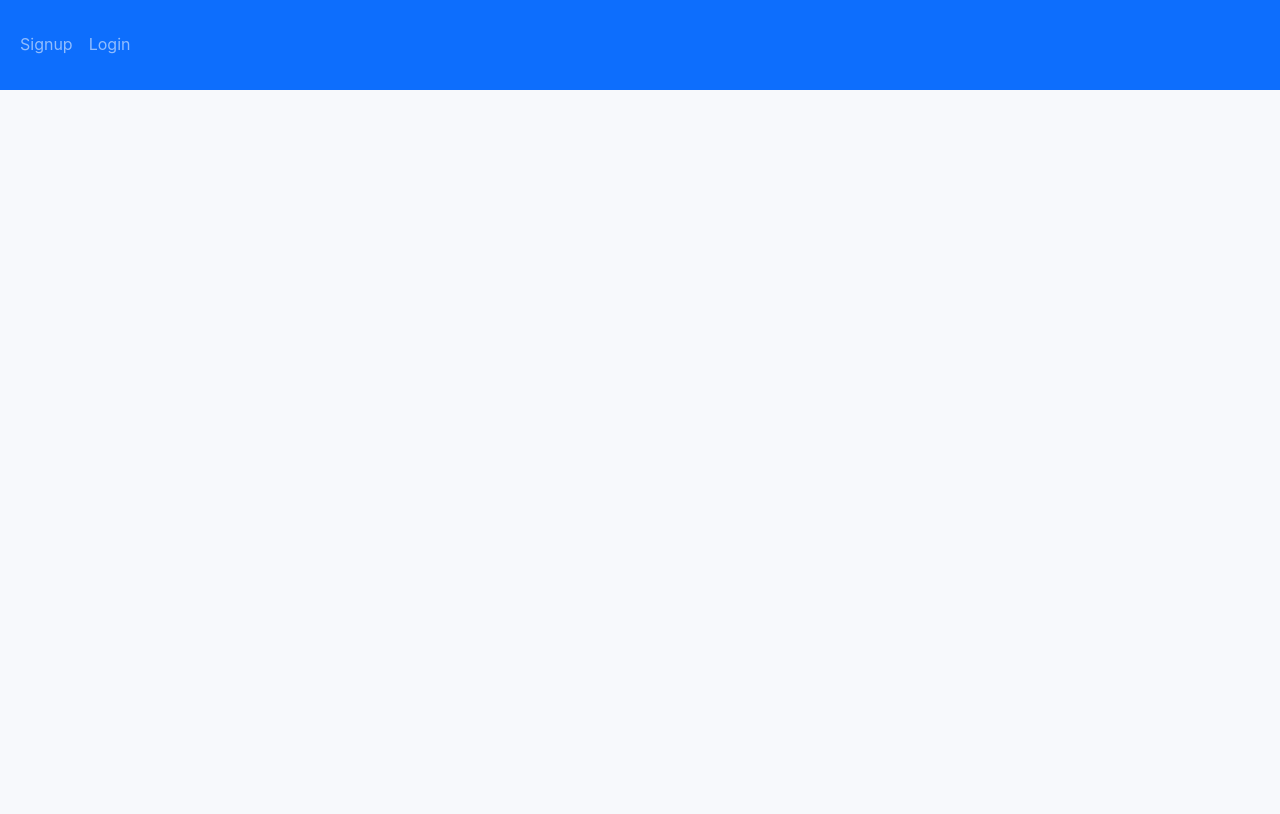
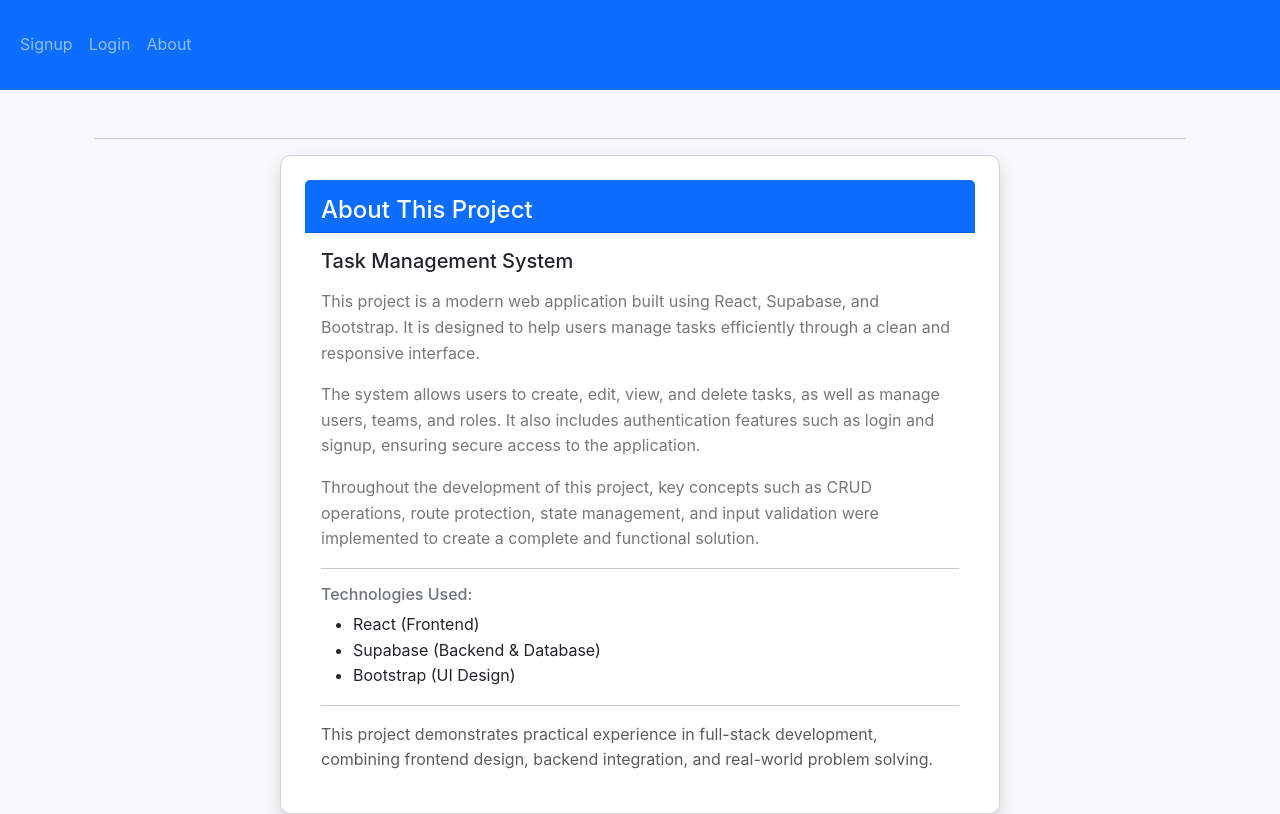
Before and after one commit to josephp20/vercelapp, a React (Create React App) app: page /about in a window 1280 px wide. Before the commit this address had no page. Built offline with nearby package versions, Linux system fonts and the light colour scheme.

Commit message:
adding about page

```diff
--- a/src/App.js
+++ b/src/App.js
@@ -17,6 +17,9 @@ import ViewUser from './user/ViewUser';
 
 import SignUser from './login/SignupUser';
 import LoginUser from './login/LoginUser';
+
+//about page
+import AboutPage from './pages/about';
 
 // Team
 import TeamForm from './team/TeamForm';
@@ -120,6 +123,10 @@ function App() {
                     <li className="nav-item">
                       <Link className="nav-link" to="/login">Login</Link>
                     </li>
+
+                    <li className="nav-item">
+                      <Link className="nav-link" to="/about">About</Link>
+                    </li>
                   </>
                 )}
 
@@ -155,6 +162,8 @@ function App() {
 
           <Route path="/signup" element={<SignUser />} />
           <Route path="/login" element={<LoginUser />} />
+          {/*about page*/}
+          <Route path="/about" element={<AboutPage />} />
 
           {/* PROTECTED ROUTES */}
 
--- /dev/null
+++ b/src/pages/about.js
@@ -0,0 +1,71 @@
+//import { useNavigate } from "react-router-dom";
+
+export default function AboutPage(){
+
+  //const navigate = useNavigate();
+
+  return (
+    <div className="container mt-4">
+
+      <hr />
+
+      <div className="row justify-content-center">
+
+        <div className="col-md-8">
+
+          <div className="card shadow">
+
+            <header className="card-header bg-primary text-white">
+              <h4 className="card-title mt-2 mb-0">
+                About This Project
+              </h4>
+            </header>
+
+            <div className="card-body">
+
+              <h5 className="mb-3">Task Management System</h5>
+
+              <p>
+                This project is a modern web application built using React, Supabase, and Bootstrap.
+                It is designed to help users manage tasks efficiently through a clean and responsive interface.
+              </p>
+
+              <p>
+                The system allows users to create, edit, view, and delete tasks, as well as manage users,
+                teams, and roles. It also includes authentication features such as login and signup,
+                ensuring secure access to the application.
+              </p>
+
+              <p>
+                Throughout the development of this project, key concepts such as CRUD operations,
+                route protection, state management, and input validation were implemented to create
+                a complete and functional solution.
+              </p>
+
+              <hr />
+
+              <h6 className="text-secondary">Technologies Used:</h6>
+              <ul>
+                <li>React (Frontend)</li>
+                <li>Supabase (Backend & Database)</li>
+                <li>Bootstrap (UI Design)</li>
+              </ul>
+
+              <hr />
+
+              <p className="text-muted mb-0">
+                This project demonstrates practical experience in full-stack development,
+                combining frontend design, backend integration, and real-world problem solving.
+              </p>
+
+            </div>
+
+          </div>
+
+        </div>
+
+      </div>
+
+    </div>
+  );
+}
```
